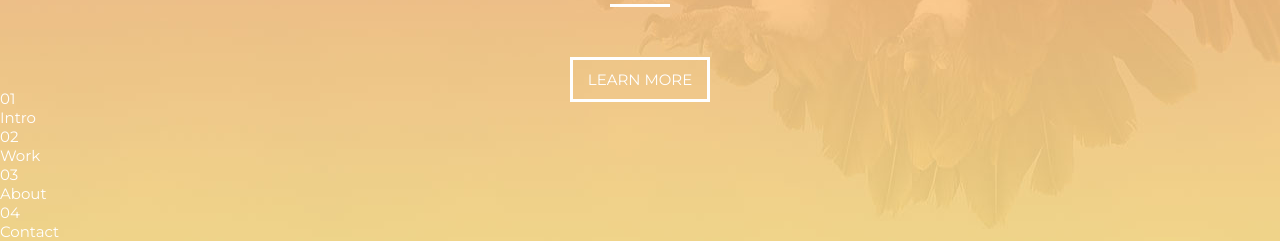
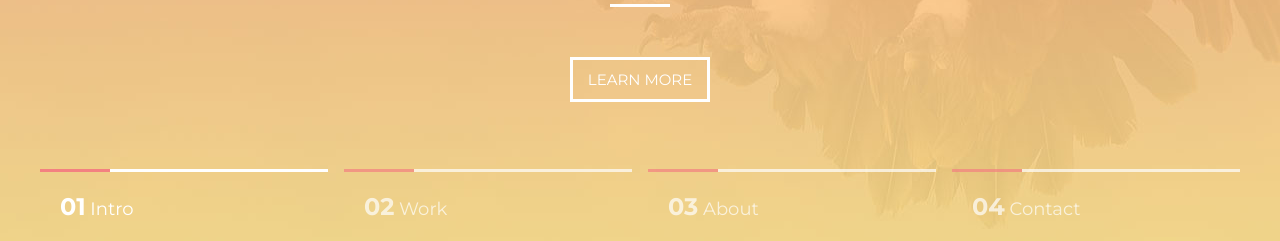
Before and after one commit to Sysreqx/MoGo, a plain HTML site: page index.html in a window 1280 px wide. Shown: the part 559-800 px from the top of the page. Drawn offline with Linux system fonts and the light colour scheme.

Commit message:
header full

```diff
--- a/assets/css/style.css
+++ b/assets/css/style.css
@@ -154,16 +154,46 @@ h1, h2, h3, h4, h5, h6 {
 
 /* Slider */
 .slider {
+	width: 100%;
 	position: absolute;
 	bottom: 0;
+}
+
+.slider .container {
 	display: flex;
+	flex-direction: row;
 	justify-content: space-between;
 }
 
-.slider .container {
-
+.slider__item {
+	position: relative;
+	width: 24%;
+	padding: 20px;
+	font-size: 18px;
+	border-top: 3px solid #fff;
+	opacity: 0.7;
 }
 
-.slider__item {
-	width: 24%;
+.slider__item:before {
+	content: "";
+	display: block;
+	height: 3px;
+	width: 70px;
+	top: -3px;
+	left: 0;
+	background-color: #f38181;
+	position: absolute;
 }
+
+.slider__item:hover {
+	opacity: 1;
+}
+
+.active__slider {
+	opacity: 1;
+}
+
+.slider__num {
+	font-size: 24px;
+	font-weight: 700;
+}
--- a/index.html
+++ b/index.html
@@ -38,10 +38,10 @@
 
 		<div class="slider">
 			<div class="container">
-				<div class="slider__item">01 <span>Intro</span></div>
-				<div class="slider__item">02 <span>Work</span></div>
-				<div class="slider__item">03 <span>About</span></div>
-				<div class="slider__item">04 <span>Contact</span></div>
+				<div class="slider__item active__slider"><span class="slider__num">01</span> Intro</div>
+				<div class="slider__item"><span class="slider__num">02</span> Work</div>
+				<div class="slider__item"><span class="slider__num">03</span> About</div>
+				<div class="slider__item"><span class="slider__num">04</span> Contact</div>
 			</div>
 		</div>
 </body>
```
